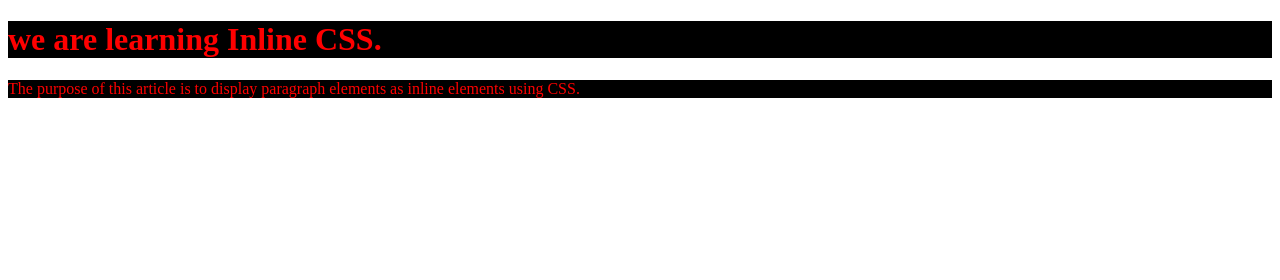
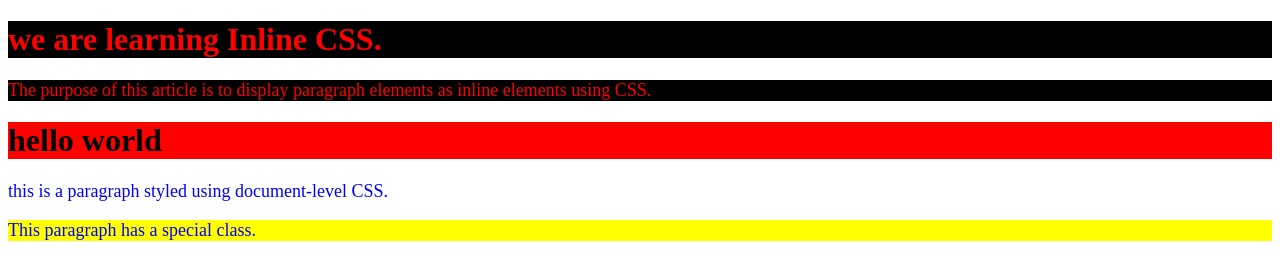
Before and after one commit to rutuja441/CSS-, a plain HTML site: page index.html in a window 1280 px wide. Drawn offline with Linux system fonts and the light colour scheme.

Commit message:
init commit

```diff
--- a/index.html
+++ b/index.html
@@ -3,10 +3,28 @@
 <head>
     <meta charset="UTF-8">
     <meta name="viewport" content="width=device-width, initial-scale=1.0">
-    <title>Inline CSS</title>
+    <title>CSS</title>
+    <style>
+        .text{
+            color: black;
+            background-color:red ;
+        }
+        p {
+            color: blue;
+            font-size: 18px;
+        }
+         .highlight{
+            background-color: yellow;
+         }
+    </style>
 </head>
 <body>
     <h1 style="color:red;background-color:black;font: size 16px;">we are learning Inline CSS.</h1>
     <p style=color:red;background-color:black;font:size16px;>The purpose of this article is to display paragraph elements as inline elements using CSS.</p>
+    <h1 class="text">
+        hello world
+    </h1>
+    <P> this is a paragraph styled using document-level CSS.</P>
+    <P class="highlight">This paragraph has a special class.</P>
 </body>
 </html>
```
